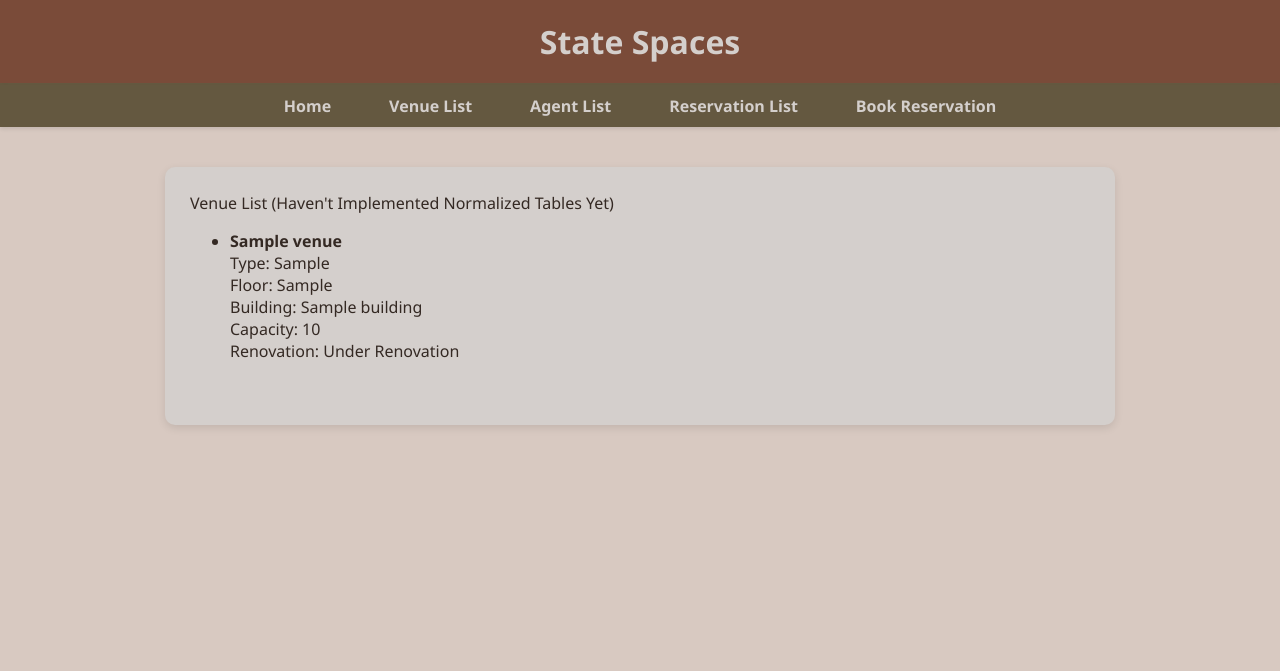
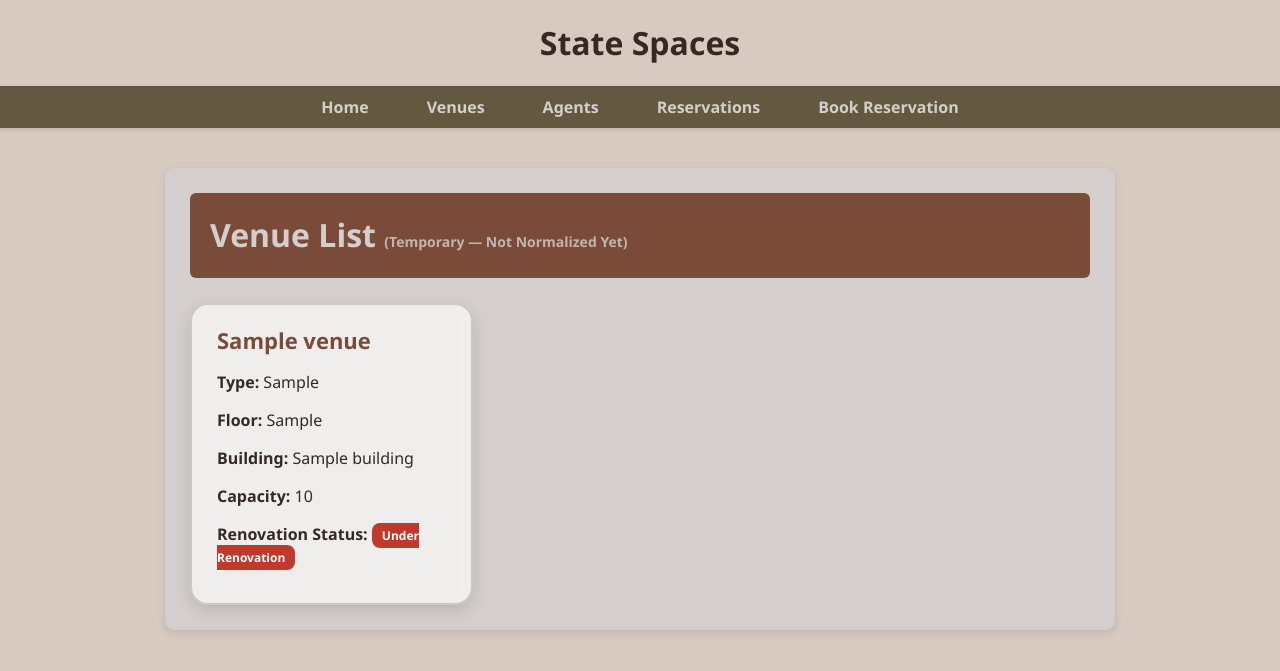
Before and after one commit to vin-arg/State-Spaces, a Django app: page /statespaces/venue_list/ in a window 1280 px wide. Shown: the top 671 px of the page. Run offline with Django 5.2, Linux system fonts and the light colour scheme; tables that the repository leaves empty hold one stand-in row (values such as "Sample post").

Commit message:
added stuffs

```diff
--- a/statespaces/home/static/css/design.css
+++ b/statespaces/home/static/css/design.css
@@ -1,3 +1,6 @@
+/* =======================================
+   GLOBAL BASE STYLING
+======================================= */
 body {
     font-family: 'Segoe UI', sans-serif;
     background-color: #d8c9c1;
@@ -6,14 +9,20 @@ body {
     color: #342923;
 }
 
-h1 {
-    color: #d4cfcc;
-    background-color: #7a4b39;
-    padding: 20px;
-    margin: 0;
-    border-bottom: 2px solid #645840;
+/* Page main content box */
+#content {
+    max-width: 900px;
+    margin: 40px auto;
+    background-color: #d4cfcc;
+    padding: 25px;
+    border-radius: 10px;
+    box-shadow: 0 3px 8px rgba(0,0,0,0.1);
+    color: #342923;
 }
 
+/* =======================================
+   NAVIGATION BAR
+======================================= */
 nav {
     background-color: #645840;
     padding: 10px 0;
@@ -43,12 +52,97 @@ nav ul li a:hover {
     color: #d4cfcc;
 }
 
-#content {
-    max-width: 900px;
-    margin: 40px auto;
-    background-color: #d4cfcc;
-    padding: 25px;
-    border-radius: 10px;
-    box-shadow: 0 3px 8px rgba(0,0,0,0.1);
+/* =======================================
+   PAGE TITLE
+======================================= */
+#content > h1 {
+    background-color: #7a4b39;
+    color: #d4cfcc;
+    padding: 20px;
+    border-bottom: 2px solid #645840;
+    margin: 0 0 25px 0;
+    border-radius: 6px;
+}
+
+/* Clear default h2/h3 global styling */
+h2, h3 {
+    background: none;
+    padding: 0;
+    margin: 0 0 10px 0;
+    color: #7a4b39;
+    font-weight: bold;
+}
+
+/* Subtitle text beside page title */
+.subtitle {
+    font-size: 14px;
+    color: #d4cfcc;
+    opacity: 0.8;
+}
+
+/* =======================================
+   VENUE CARD GRID LAYOUT
+======================================= */
+.venue-container {
+    display: grid;
+    grid-template-columns: repeat(auto-fill, minmax(260px, 1fr));
+    gap: 25px;
+    margin-top: 20px;
+}
+
+/* Single venue card */
+.venue-card {
+    background: rgba(255, 255, 255, 0.65);
+    backdrop-filter: blur(6px);
+    padding: 20px 25px;
+    border-radius: 18px;
+    border: 2px solid rgba(122, 75, 57, 0.25);
+    box-shadow: 0 6px 15px rgba(0,0,0,0.12);
+    transition: 0.25s ease;
+}
+
+/* Hover animation */
+.venue-card:hover {
+    transform: translateY(-6px);
+    box-shadow: 0 10px 25px rgba(0,0,0,0.18);
+    border-color: rgba(122, 75, 57, 0.5);
+}
+
+/* Venue card title */
+.venue-card h2 {
+    margin-top: 0;
+    color: #7a4b39;
+    font-size: 22px;
+    font-weight: bold;
+}
+
+/* =======================================
+   RENOVATION BADGES
+======================================= */
+.renovation-badge {
+    padding: 4px 10px;
+    border-radius: 8px;
+    font-size: 12px;
+    font-weight: bold;
+}
+
+.renovation-badge.good {
+    background: #4CAF50;
+    color: white;
+}
+
+.renovation-badge.bad {
+    background: #c0392b;
+    color: white;
+}
+
+.info-card {
+    background: rgba(255, 255, 255, 0.65);
+    padding: 20px 25px;
+    border-radius: 14px;
+    border: 2px solid rgba(122, 75, 57, 0.25);
+    box-shadow: 0 4px 12px rgba(0,0,0,0.1);
+    margin-top: 20px;
+    line-height: 1.5;
     color: #342923;
 }
--- a/statespaces/home/templates/base.html
+++ b/statespaces/home/templates/base.html
@@ -14,9 +14,9 @@
         <nav>
             <ul>
                 <li><a href="{% url 'home' %}">Home</a></li>
-                <li><a href="{% url 'venue_list' %}">Venue List</a></li>
-                <li><a href="{% url 'agent_list' %}">Agent List</a></li>
-                <li><a href="{% url 'reservation_list' %}">Reservation List</a></li>
+                <li><a href="{% url 'venue_list' %}">Venues</a></li>
+                <li><a href="{% url 'agent_list' %}">Agents</a></li>
+                <li><a href="{% url 'reservation_list' %}">Reservations</a></li>
                 <li><a href="{% url 'book_reservation' %}">Book Reservation</a></li>
             </ul>
         </nav>
--- a/statespaces/home/templates/venue_list.html
+++ b/statespaces/home/templates/venue_list.html
@@ -1,31 +1,28 @@
 {% extends 'base.html' %}
-
 
 {% block content %}
 
+<h1>Venue List <span class="subtitle">(Temporary — Not Normalized Yet)</span></h1>
 
-    <a>Venue List (Haven't Implemented Normalized Tables Yet)</a>
-    <div>
-        <ul>
+<div class="venue-container">
     {% for v in venues %}
-            <li>
-                <strong>{{ v.name }}</strong>
-                <br>Type: {{ v.venue_type }}
-                <br>Floor: {{ v.floor }}
-                <br>Building: {{ v.building.name }}
-                <br>Capacity: {{ v.capacity }}
-                <br> Renovation:
+        <div class="venue-card">
+            <h2>{{ v.name }}</h2>
+            <p><strong>Type:</strong> {{ v.venue_type }}</p>
+            <p><strong>Floor:</strong> {{ v.floor }}</p>
+            <p><strong>Building:</strong> {{ v.building.name }}</p>
+            <p><strong>Capacity:</strong> {{ v.capacity }}</p>
+            <p><strong>Renovation Status:</strong>
                 {% if v.under_renovation %}
-                        Under Renovation
+                    <span class="renovation-badge bad">Under Renovation</span>
                 {% else %}
-                        Available
+                    <span class="renovation-badge good">Available</span>
                 {% endif %}
-            </li>
-            <br>
+            </p>
+        </div>
     {% empty %}
-                <li>No venues available.</li>
+        <p>No venues available.</p>
     {% endfor %}
-        </ul>
 </div>
 
 {% endblock %}
```
Also changed, not shown: statespaces/home/templates/agent_list.html (+22 -13 lines), statespaces/home/templates/book_reservation.html (+5 -3 lines), statespaces/home/templates/home.html (+37 -28 lines), statespaces/home/templates/reservation_list.html (+24 -18 lines). Lines whose indentation alone changed are shown as unchanged.
